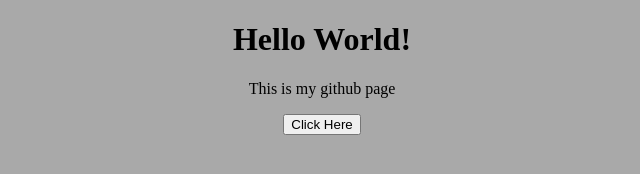
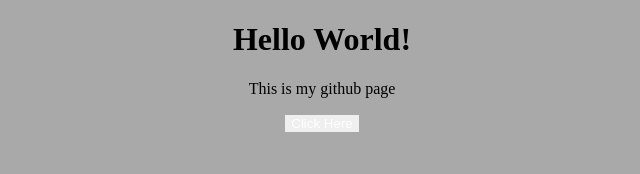
Before and after one commit to ethanconrad/ethanconrad.github.io, a plain HTML site: page index.html in a window 1280 px wide. Shown: the full height of the page, 318-958 px from the left. Drawn offline with Linux system fonts and the light colour scheme.

Commit message:
Update style.css

```diff
--- a/style.css
+++ b/style.css
@@ -2,3 +2,10 @@ body {
 	background-color: darkgray;
 	text-align: center;
 }
+
+button {
+	border: none;
+	border-radius: 10px
+	background-color: blue;
+	color: white;
+}
```
